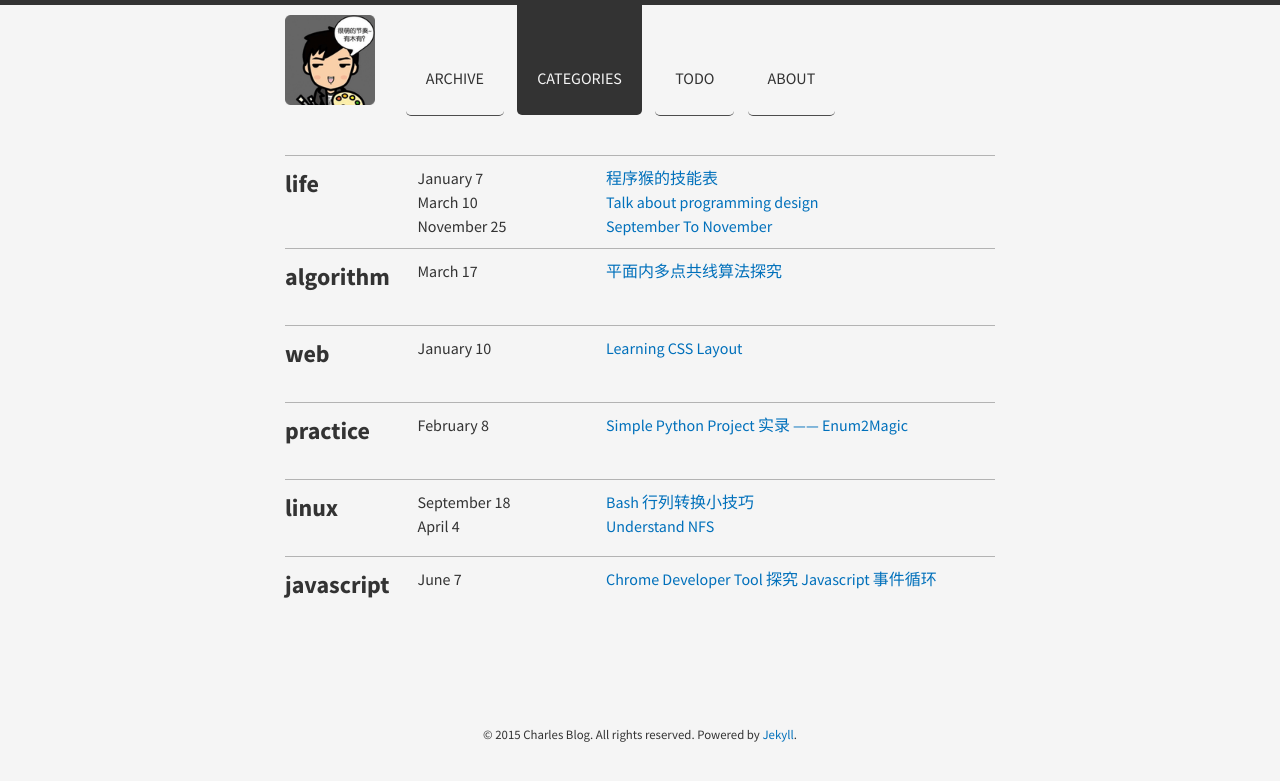
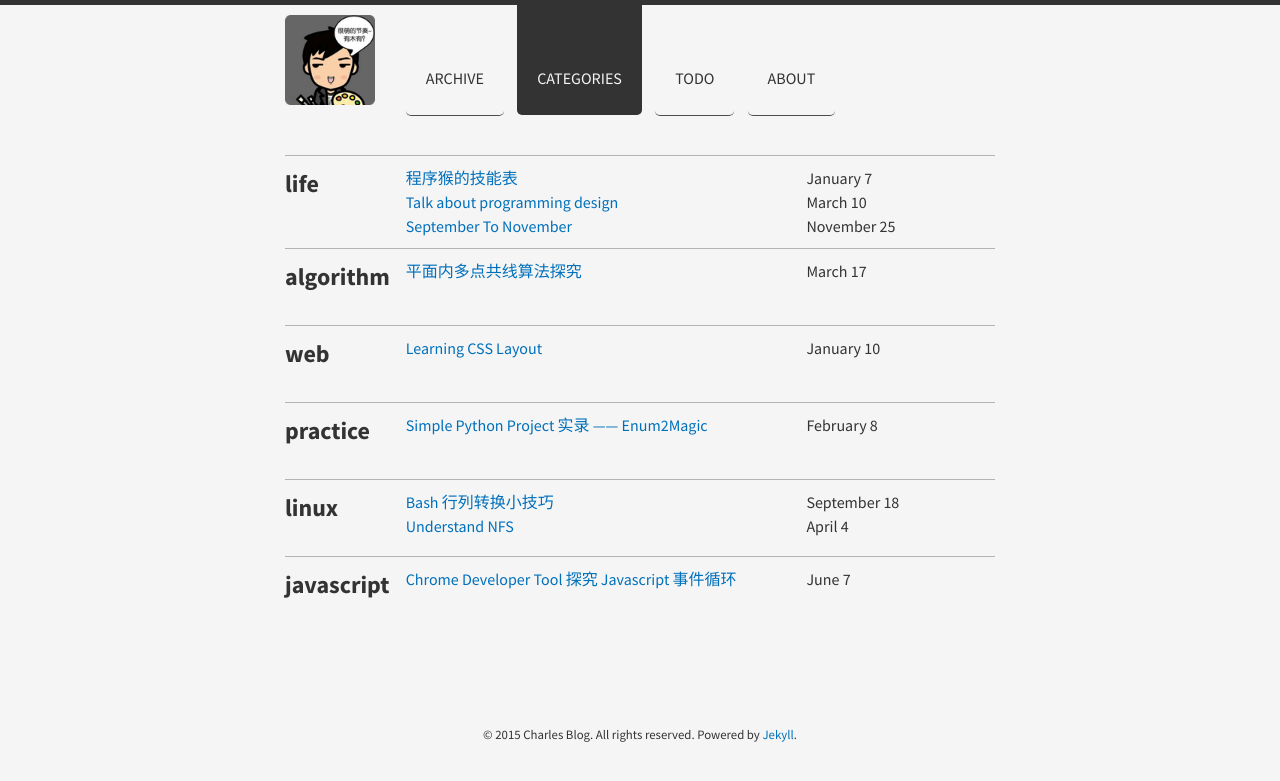
Before and after one commit to JavaCS3/blog, a Jekyll site: the page built from categories/index.html, in a window 1280 px wide. Shown: the top 781 px of the page. Built offline with Jekyll 4.4.1, drawn with Linux system fonts in a browser that asks for light colours; nearby versions of some CDN libraries; Markdown is read by kramdown in place of the engine named in the settings.

Commit message:
redesign category page

```diff
--- a/categories/index.html
+++ b/categories/index.html
@@ -31,7 +31,7 @@ title: Categories
     <div class="col span_10">
     {% for post in site.categories[category_name] %}
       <article class="row gutters">
-        <a href="{{ site.baseurl }}{{ post.url }}">{{ post.title }}</a>
+        <a class="col span_8" href="{{ site.baseurl }}{{ post.url }}">{{ post.title }}</a>
         <div class="col span_4">
           <time datetime="{{ post.date | date: '%Y-%m-%d' }}">{{ post.date | date: "%B %-d" }}</time>
         </div>
```
